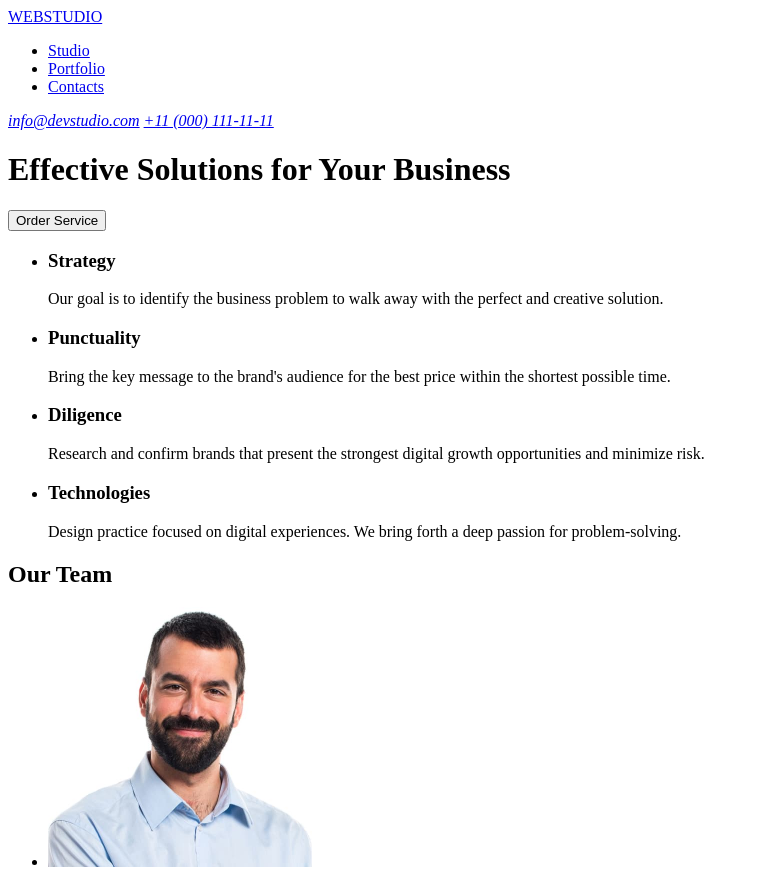
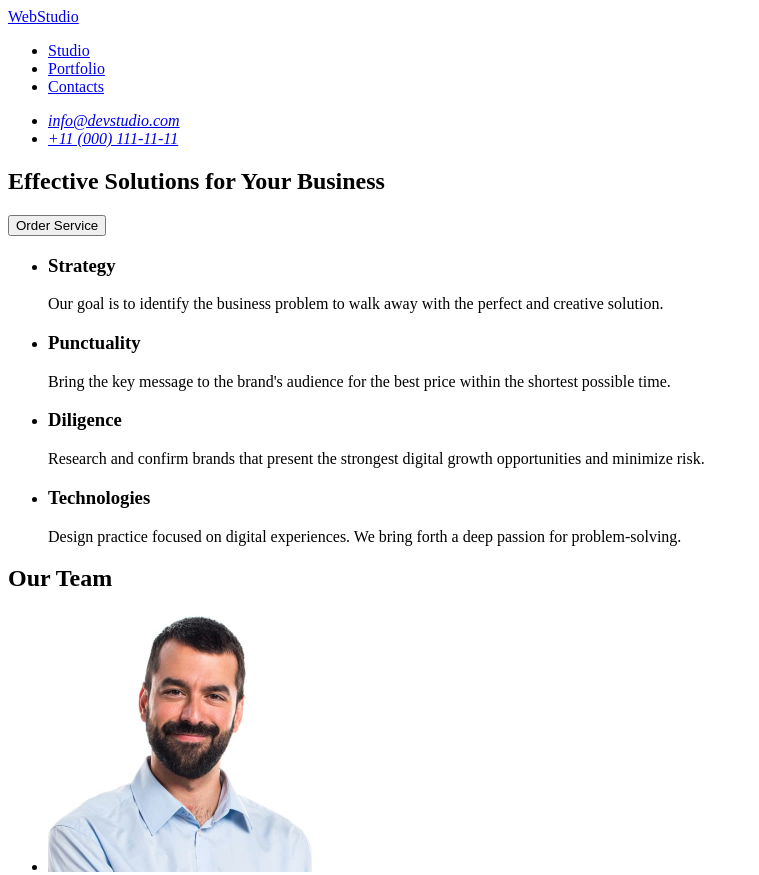
Before and after one commit to Katelynou/goit-markup-hw-01, a plain HTML site: page index.html in a window 1280 px wide. Shown: the top 875 px of the page, without its empty margins (0-759 px from the left). Drawn offline with Linux system fonts and the light colour scheme.

Commit message:
change html file

```diff
--- a/index.html
+++ b/index.html
@@ -8,8 +8,8 @@
   </head>
   <body>
     <header>
-      <a href="/index.html">WEBSTUDIO</a>
       <nav>
+        <a href="./index.html">WebStudio</a>
         <ul>
           <li><a href="#">Studio</a></li>
           <li><a href="#">Portfolio</a></li>
@@ -17,14 +17,18 @@
         </ul>
       </nav>
       <address>
-        <a href="mailto:info@devstudio.com">info@devstudio.com</a>
-        <a href="tel:+110001111111">+11 (000) 111-11-11</a>
+        <ul>
+          <li><a href="mailto:info@devstudio.com">info@devstudio.com</a></li>
+          <li><a href="tel:+110001111111">+11 (000) 111-11-11</a></li>
+        </ul>
       </address>
     </header>
 
     <main>
-      <h1>Effective Solutions for Your Business</h1>
-      <button type="button">Order Service</button>
+      <section>
+        <h1>Effective Solutions for Your Business</h1>
+        <button type="button">Order Service</button>
+      </section>
 
       <section>
         <ul>
@@ -107,7 +111,7 @@
     </main>
 
     <footer>
-      <a href="/index.html">WEBSTUDIO</a>
+      <a href="./index.html">WebStudio</a>
       <p>
         Increase the flow of customers and sales for your business with digital
         marketing & growth solutions.
```
Also changed, not shown: 1 other file.
